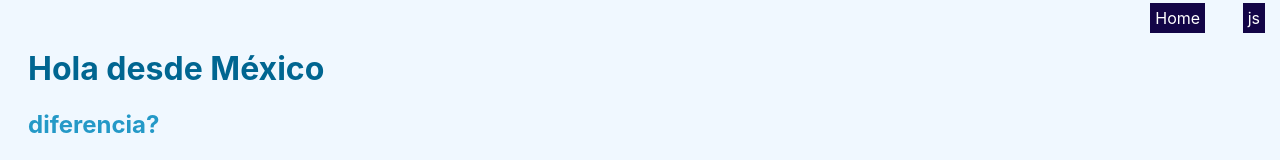
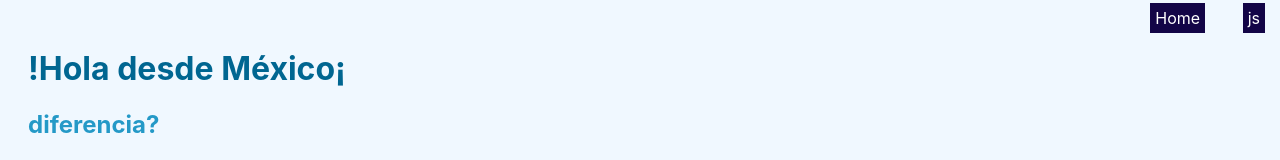
Before and after one commit to DIEGOGARCIA601050/Divisor, a plain HTML site: page index.html in a window 1280 px wide. Shown: the top 160 px of the page. Drawn offline with Linux system fonts and the light colour scheme.

Commit message:
Traducción y complementación

```diff
--- a/index.html
+++ b/index.html
@@ -4,7 +4,7 @@
     <meta charset="UTF-8">
     <meta http-equiv="X-UA-Compatible" content="IE=edge">
     <meta name="viewport" content="width=device-width, initial-scale=1.0">
-    <title>Web del curso de youtube</title>
+    <title>Experimentos con HTML, CSS y JS</title>
     <style>
       body {
         background-color: aliceblue;
@@ -74,16 +74,13 @@ li ::selection {
         color: #2499c7;
       }
     </style>
-    <!-- <script src="./divisor.js"></script> -->
   </head>
   <body>
     <header>
-      <h1>Hola desde México</h1>
+      <h1>!Hola desde México¡</h1>
       <nav class="navbar navbar-default navbar-custom navbar-fixed-top">
         <div class="container-fluid">
-            <!-- Brand and toggle get grouped for better mobile display -->
-
-            <!-- Collect the nav links, forms, and other content for toggling -->
+            <!-- Recopile los enlaces de navegación, formularios y otro contenido para alternar-->
             <div id="huxblog_navbar" class=" ">
                 <div class="navbar-collapse" style="height: 0px;">
                     <ul class="nav navbar-nav navbar-right">
@@ -97,9 +94,9 @@ li ::selection {
                     </ul>
                 </div>
             </div>
-            <!-- /.navbar-collapse -->
+            <!-- /.colapso de la barra de navegación-->
         </div>
-        <!-- /.container -->
+        <!-- /.contenedor -->
     </nav>
     </header>
     <h2 class="uno">diferencia?</h2>
```
